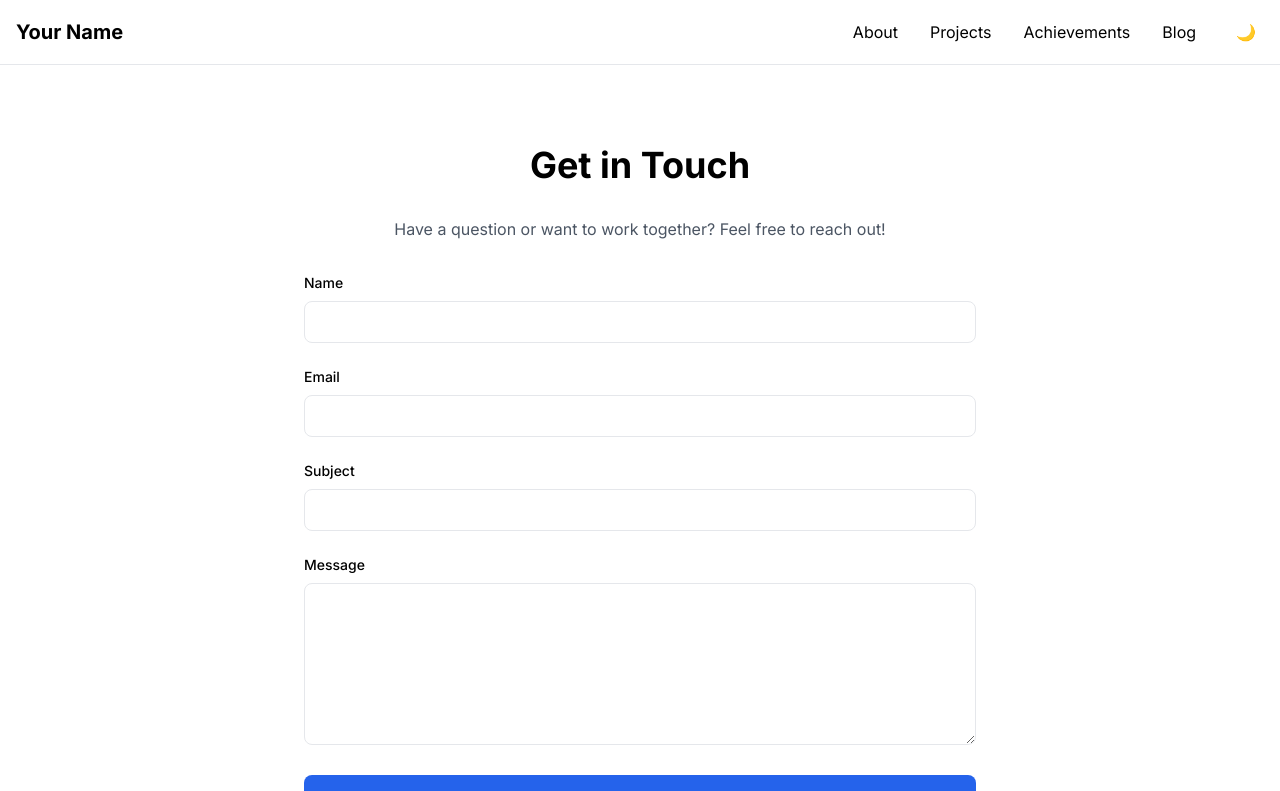
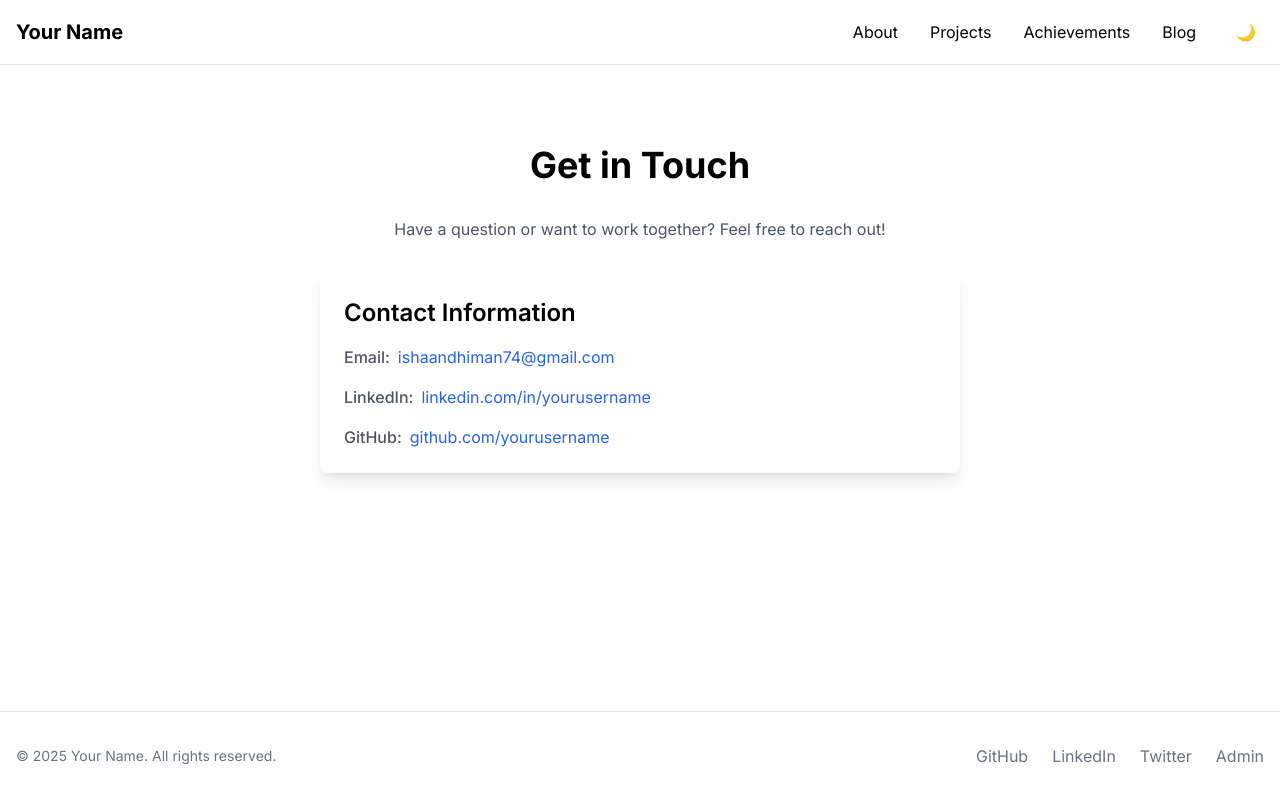
Before and after one commit to IshaanD-RX6600/IshaanDhiman, a Next.js app: page /contact in a window 1280 px wide. Shown: the top 791 px of the page. Built offline with nearby package versions, Linux system fonts and the light colour scheme.

Commit message:
Made some chabges

```diff
--- a/src/app/about/page.tsx
+++ b/src/app/about/page.tsx
@@ -1,5 +1,3 @@
-import { supabase } from '@/lib/supabase';
-import type { WebsiteContent } from '@/lib/supabase';
 import { Metadata } from 'next';
 
 export const metadata: Metadata = {
@@ -7,33 +5,14 @@ export const metadata: Metadata = {
   description: 'Learn more about my background, skills, and experiences.',
 };
 
-async function getAboutContent() {
-  const { data, error } = await supabase
-    .from('website_content')
-    .select('*')
-    .eq('id', 1)
-    .single();
-
-  if (error) {
-    console.error('Error fetching about content:', error);
-    return { paragraphs: [] };
-  }
-
-  return (data as WebsiteContent).content.aboutMe;
-}
-
-export default async function AboutPage() {
-  const aboutContent = await getAboutContent();
-
+export default function AboutPage() {
   return (
     <div className="max-w-4xl mx-auto py-12 px-4">
       <h1 className="text-4xl font-bold mb-8 text-center">About Me</h1>
       <div className="prose dark:prose-invert lg:prose-lg mx-auto">
-        {aboutContent.paragraphs.map((paragraph, index) => (
-          <p key={index} className="mb-6 text-gray-600 dark:text-gray-400">
-            {paragraph}
-          </p>
-        ))}
+        <p className="mb-6 text-gray-600 dark:text-gray-400">
+          Hi, I'm Ishaan Dhiman, a passionate Full Stack Developer with a love for creating modern web applications. I specialize in React, Next.js, and modern web technologies.
+        </p>
       </div>
 
       <div className="mt-16">
--- a/src/app/contact/page.tsx
+++ b/src/app/contact/page.tsx
@@ -8,12 +8,37 @@ export const metadata: Metadata = {
 
 export default function ContactPage() {
   return (
-    <div className="max-w-2xl mx-auto py-12">
+    <div className="max-w-2xl mx-auto py-12 px-4">
       <h1 className="text-4xl font-bold mb-8 text-center">Get in Touch</h1>
       <p className="text-gray-600 dark:text-gray-400 mb-8 text-center">
         Have a question or want to work together? Feel free to reach out!
       </p>
-      <ContactForm />
+
+      <div className="space-y-6">
+        <div className="bg-white dark:bg-gray-800 rounded-lg p-6 shadow-lg">
+          <h2 className="text-2xl font-semibold mb-4">Contact Information</h2>
+          <div className="space-y-4">
+            <p className="flex items-center text-gray-600 dark:text-gray-400">
+              <span className="font-medium mr-2">Email:</span>
+              <a href="mailto:ishaandhiman74@gmail.com" className="text-blue-600 hover:text-blue-700">
+                ishaandhiman74@gmail.com
+              </a>
+            </p>
+            <p className="flex items-center text-gray-600 dark:text-gray-400">
+              <span className="font-medium mr-2">LinkedIn:</span>
+              <a href="https://linkedin.com/in/yourusername" target="_blank" rel="noopener noreferrer" className="text-blue-600 hover:text-blue-700">
+                linkedin.com/in/yourusername
+              </a>
+            </p>
+            <p className="flex items-center text-gray-600 dark:text-gray-400">
+              <span className="font-medium mr-2">GitHub:</span>
+              <a href="https://github.com/yourusername" target="_blank" rel="noopener noreferrer" className="text-blue-600 hover:text-blue-700">
+                github.com/yourusername
+              </a>
+            </p>
+          </div>
+        </div>
+      </div>
     </div>
   );
 }
--- a/src/app/page.tsx
+++ b/src/app/page.tsx
@@ -1,40 +1,11 @@
 import Image from "next/image";
 import Link from "next/link";
-import { supabase } from "@/lib/supabase";
-import type { WebsiteContent } from "@/lib/supabase";
 
-async function getWebsiteContent() {
-  const { data, error } = await supabase
-    .from("website_content")
-    .select("*")
-    .eq("id", 1)
-    .single();
-
-  if (error) {
-    console.error("Error fetching website content:", error);
-    return null;
-  }
-
-  return data as WebsiteContent;
-}
-
-export default async function Home() {
-  const content = await getWebsiteContent();
-  const featuredProjects = content?.content.projects.slice(0, 3) || [];
-
+export default function Home() {
   return (
     <div className="space-y-20">
       {/* Hero Section */}
       <section className="text-center py-20">
-        <div className="relative w-32 h-32 mx-auto mb-8 rounded-full overflow-hidden">
-          <Image
-            src="/profile.jpg"
-            alt="Profile"
-            fill
-            className="object-cover"
-            priority
-          />
-        </div>
         <h1 className="text-4xl md:text-6xl font-bold mb-6 bg-gradient-to-r from-blue-600 to-purple-600 text-transparent bg-clip-text">
           Ishaan Dhiman
         </h1>
@@ -61,55 +32,25 @@ export default async function Home() {
       <section>
         <h2 className="text-3xl font-bold mb-8 text-center">Featured Projects</h2>
         <div className="grid grid-cols-1 md:grid-cols-2 lg:grid-cols-3 gap-8">
-          {featuredProjects.map((project, index) => (
-            <div
-              key={index}
-              className="bg-white dark:bg-gray-800 rounded-lg shadow-lg overflow-hidden hover:shadow-xl transition-shadow"
-            >
-              {project.image && (
-                <div className="relative h-48">
-                  <Image
-                    src={project.image}
-                    alt={project.title}
-                    fill
-                    className="object-cover"
-                  />
-                </div>
-              )}
+          {/* Sample Project Card */}
+          <div className="bg-white dark:bg-gray-800 rounded-lg shadow-lg overflow-hidden hover:shadow-xl transition-shadow">
             <div className="p-6">
-                <h3 className="text-xl font-semibold mb-2">{project.title}</h3>
+              <h3 className="text-xl font-semibold mb-2">Portfolio Website</h3>
               <p className="text-gray-600 dark:text-gray-400 mb-4">
-                  {project.description}
+                A modern portfolio website built with Next.js and Tailwind CSS.
               </p>
               <div className="flex flex-wrap gap-2">
-                  {project.technologies.map((tech, techIndex) => (
+                {["Next.js", "React", "Tailwind CSS"].map((tech, index) => (
                   <span
-                      key={techIndex}
+                    key={index}
                     className="px-3 py-1 bg-blue-100 dark:bg-blue-900 text-blue-800 dark:text-blue-200 rounded-full text-sm"
                   >
                     {tech}
                   </span>
                 ))}
               </div>
-                {project.link && (
-                  <Link
-                    href={project.link}
-                    className="mt-4 inline-block text-blue-600 hover:text-blue-700 dark:text-blue-400 dark:hover:text-blue-300"
-                  >
-                    View Project →
-                  </Link>
-                )}
             </div>
           </div>
-          ))}
-        </div>
-        <div className="text-center mt-8">
-          <Link
-            href="/projects"
-            className="text-blue-600 hover:text-blue-700 dark:text-blue-400 dark:hover:text-blue-300"
-          >
-            View All Projects →
-          </Link>
         </div>
       </section>
 
```
Lines whose indentation alone changed are shown as unchanged.
